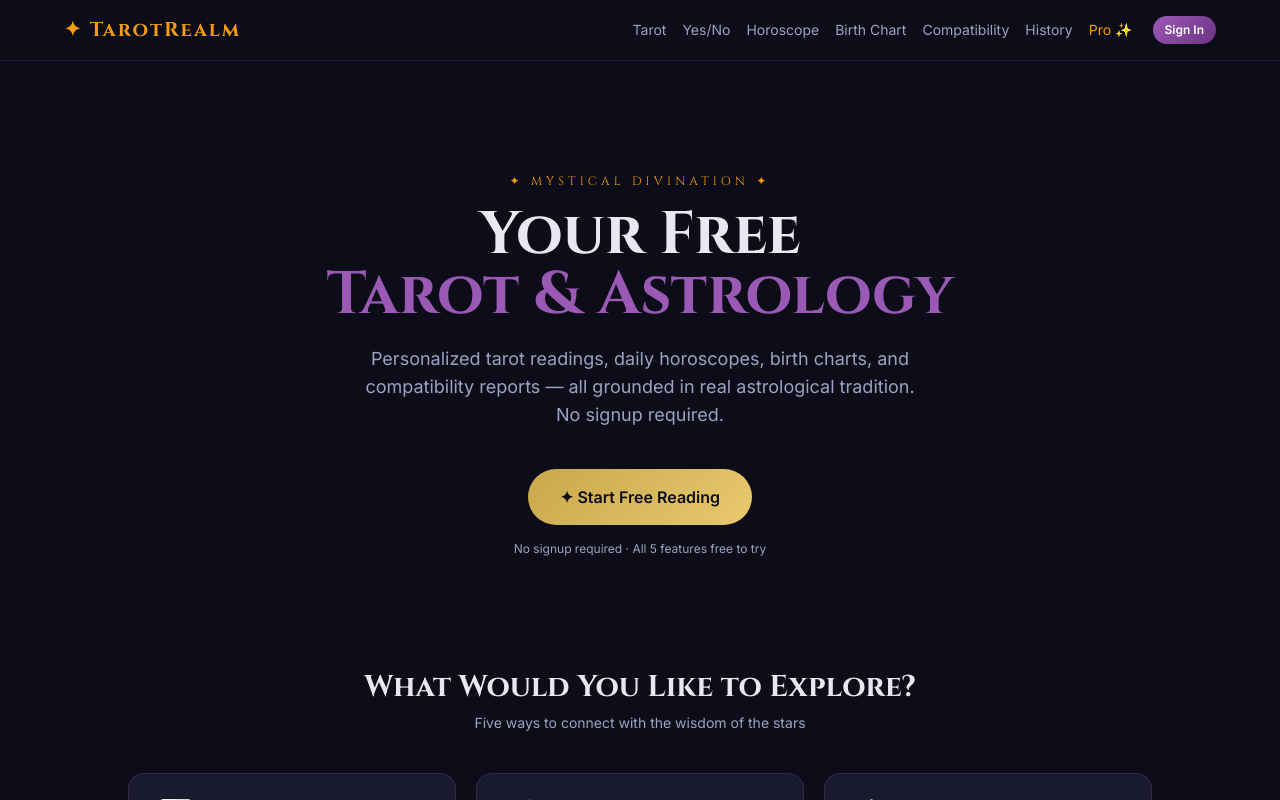
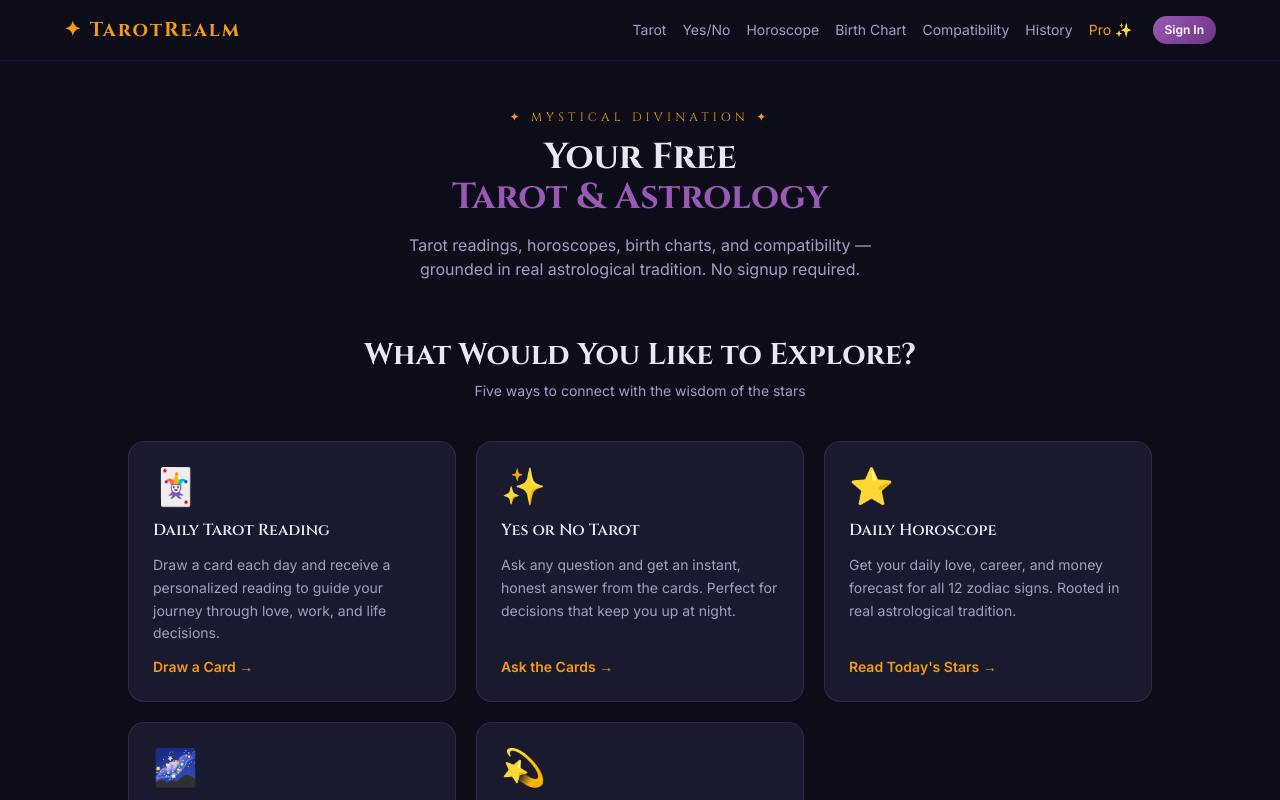
Before and after one commit to Amber-Mr-chen/Astro-Tarot-Realm, a Next.js app: page / in a window 1280 px wide. Shown: the top 800 px of the page. Built offline with nearby package versions, Linux system fonts and the light colour scheme; no server answers.

Commit message:
refactor: Homepage hero — compact height, smaller title, remove CTA button, features visible sooner

```diff
--- a/src/app/page.tsx
+++ b/src/app/page.tsx
@@ -70,23 +70,17 @@ export default function Home() {
     <main className="min-h-screen px-4 md:px-6">
 
       {/* ── Hero ── */}
-      <section className="flex flex-col items-center justify-center text-center py-20 md:py-28 max-w-3xl mx-auto">
-        <div className="mb-4 text-gold text-xs tracking-[0.35em] uppercase font-cinzel">
+      <section className="flex flex-col items-center justify-center text-center py-8 md:py-12 max-w-3xl mx-auto">
+        <div className="mb-3 text-gold text-xs tracking-[0.35em] uppercase font-cinzel">
           ✦ Mystical Divination ✦
         </div>
-        <h1 className="font-cinzel text-4xl md:text-6xl font-bold text-textMain mb-5 leading-tight">
+        <h1 className="font-cinzel text-3xl md:text-4xl font-bold text-textMain mb-4 leading-tight">
           Your Free<br />
           <span style={{ color: '#9B59B6' }}>Tarot &amp; Astrology</span>
         </h1>
-        <p className="text-textSub text-base md:text-lg max-w-xl mb-10">
-          Personalized tarot readings, daily horoscopes, birth charts, and compatibility reports — all grounded in real astrological tradition. No signup required.
+        <p className="text-textSub text-sm md:text-base max-w-lg mb-2">
+          Tarot readings, horoscopes, birth charts, and compatibility — grounded in real astrological tradition. No signup required.
         </p>
-        <Link href="/tarot"
-          className="px-8 py-4 rounded-full font-semibold text-bg transition-all hover:scale-105 text-base"
-          style={{ background: 'linear-gradient(135deg, #C9A84C, #E8C96D)' }}>
-          ✦ Start Free Reading
-        </Link>
-        <p className="text-textSub text-xs mt-4">No signup required · All 5 features free to try</p>
       </section>
 
       {/* ── Feature Cards ── */}
```
Also changed, not shown: 1 other file (tests, documents, lock files or other folders).
